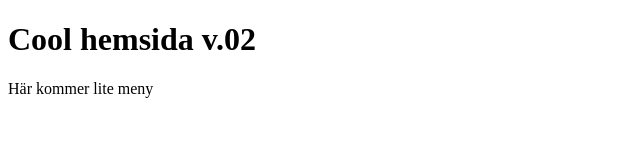
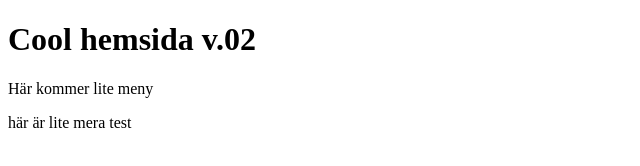
Before and after one commit to kimlagland/git-demo, a plain HTML site: page index.html in a window 1280 px wide. Shown: the whole page, without its empty margins (0-640 px from the left). Drawn offline with Linux system fonts and the light colour scheme.

Commit message:
Added some more test

```diff
--- a/index.html
+++ b/index.html
@@ -9,6 +9,7 @@
 <body>
     <h1>Cool hemsida v.02</h1>
     <p> Här kommer lite meny</p>
+    <p>här är lite mera test</p>
 </body>
 
 </html>
```
